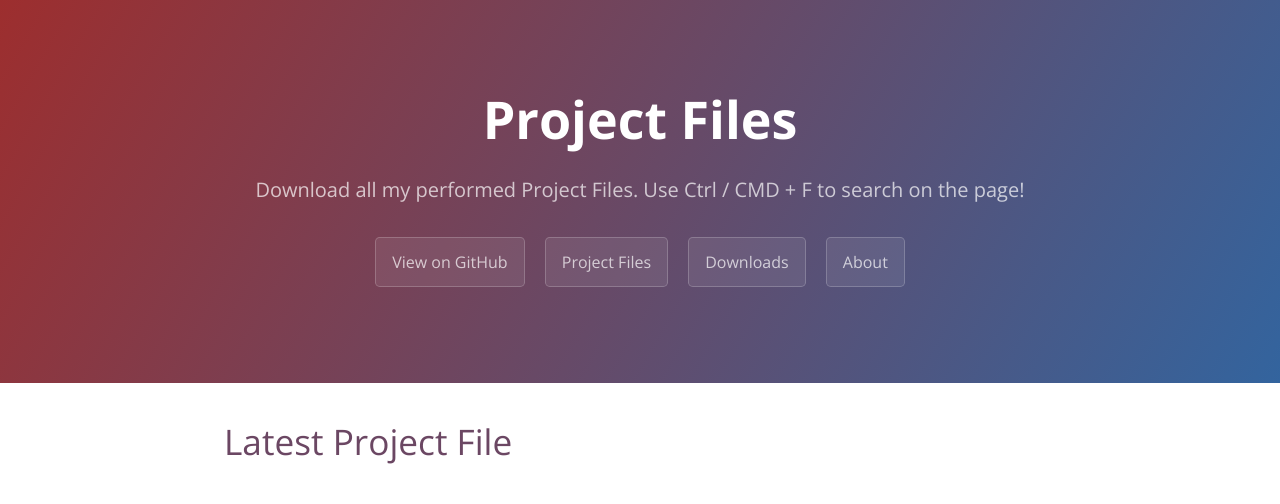
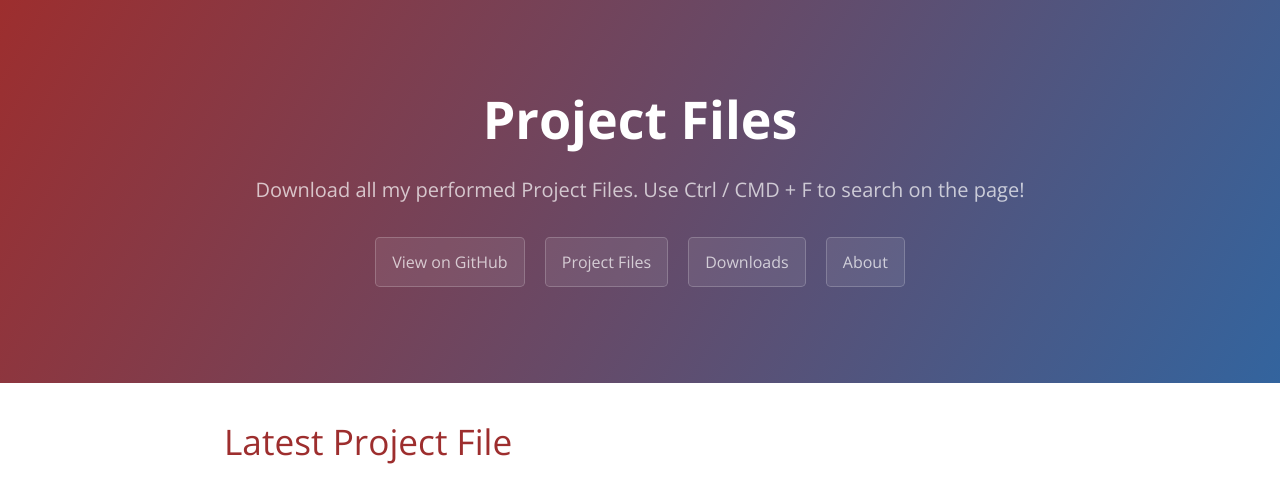
Before and after one commit to pdby/pdby.github.iohaha, a Jekyll site: the page built from project-files.md, in a window 1280 px wide. Shown: the top 504 px of the page. Built offline with Jekyll 4.4.1, drawn with Linux system fonts in a browser that asks for light colours; comment, search, counter and statistics services are not loaded.

Commit message:
Update variables.scss

```diff
--- a/_sass/variables.scss
+++ b/_sass/variables.scss
@@ -8,7 +8,7 @@ $header-bg-color: #33649e !default;
 $header-bg-color-secondary: #9d2e2e !default;
 
 // Text
-$section-headings-color: #6b4763 !default;
+$section-headings-color: #9d2e2e !default;
 $body-text-color: #fff !default;
 $body-link-color: #33649e !default;
 $blockquote-text-color: #819198 !default;
```
